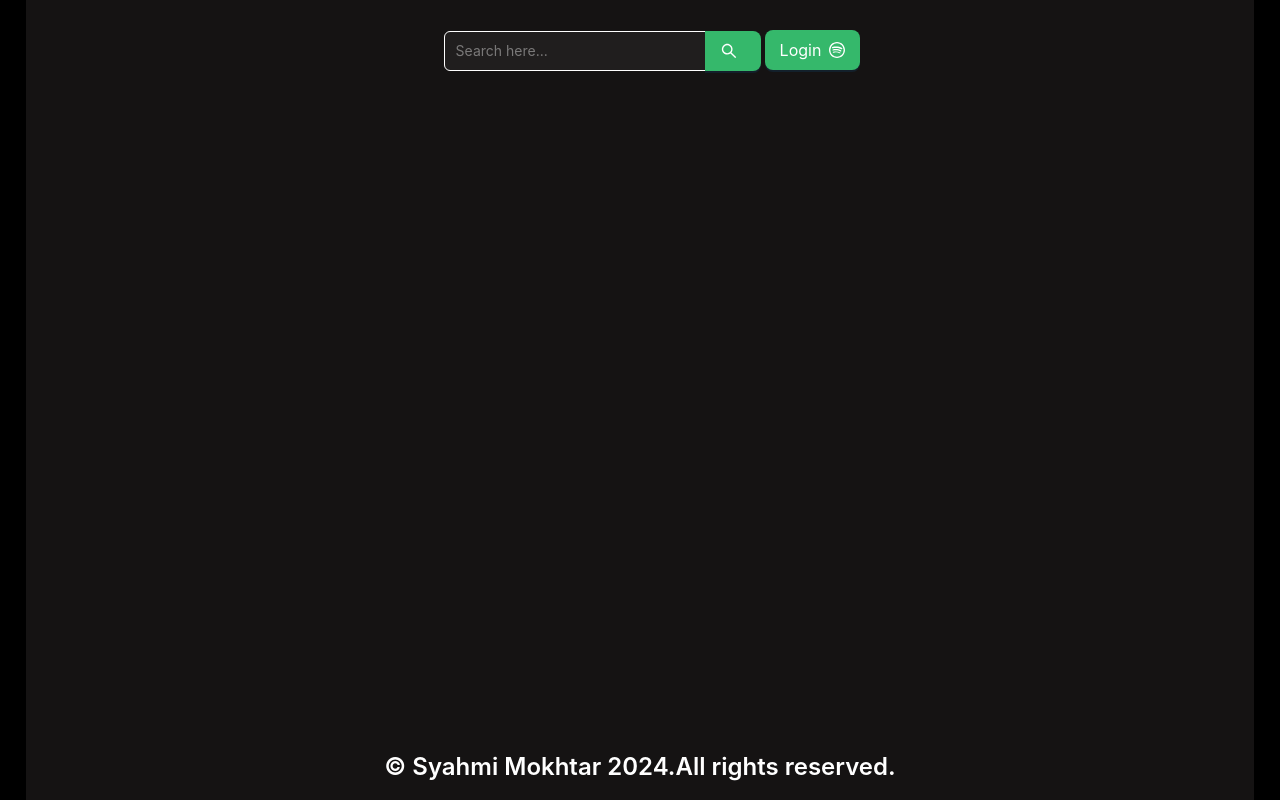
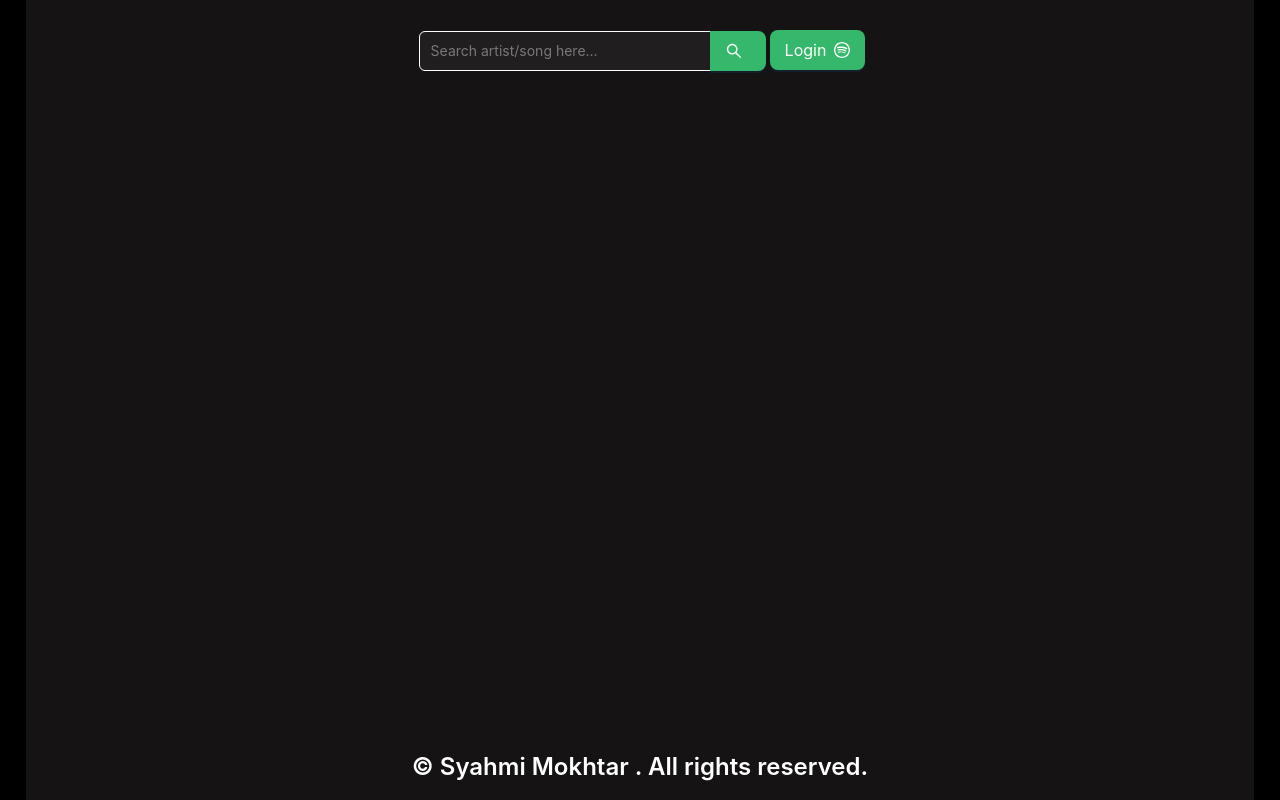
Before and after one commit to syahmimokhtar/spootifi-mieapp, a React (Create React App) app: page / in a window 1280 px wide. Built offline with nearby package versions, Linux system fonts and the light colour scheme; no server answers.

Commit message:
last change

```diff
--- a/src/components/footer/footer.component.jsx
+++ b/src/components/footer/footer.component.jsx
@@ -11,7 +11,7 @@ const FooterWeb=({children, ...otherProps})=>
     return (
 
     <Footer style={footerStyle}>
-      <TypoStyles style={{textAlign:'center', color:'white'}} level={3} >&copy; Syahmi Mokhtar 2024.All rights reserved.</TypoStyles>
+      <TypoStyles style={{textAlign:'center', color:'white'}} level={3} >&copy; Syahmi Mokhtar . All rights reserved.</TypoStyles>
     </Footer>
 
     )
--- a/src/components/login/login.component.jsx
+++ b/src/components/login/login.component.jsx
@@ -1,8 +1,7 @@
 import React, { useState, useEffect } from "react";
 import ButtonStyle from "../button/button.component";
-import {  Avatar, Flex, Row, Col } from 'antd';
+import { Avatar, Flex, Row, Col } from "antd";
 import axios from "axios";
-
 
 const clientId = process.env.REACT_APP_API_KEY;
 var urlHost;
@@ -24,7 +23,6 @@ const Login = () => {
   const [token, setToken] = useState("");
   const [profileData, setProfileData] = useState(null);
 
-
   useEffect(() => {
     const hash = window.location.hash;
     let token = window.localStorage.getItem("token");
@@ -39,43 +37,31 @@ const Login = () => {
     }
 
     setToken(token);
-
-
   }, []);
 
-
-
   //get profile data
-  useEffect(()=>
-  {
+  useEffect(() => {
     const getProfile = async () => {
       try {
-
-        if(token){
-          console.log('login success...')
+        if (token) {
           const headers = {
-            "Content-Type":"application/json",
+            "Content-Type": "application/json",
             Authorization: "Bearer " + token,
           };
 
           var urlProfile = `https://api.spotify.com/v1/me`;
           const response = await axios.get(urlProfile, { headers });
           const profileData = response.data;
-          setProfileData(profileData)
-          console.log('profile', profileData);
-
+          setProfileData(profileData);
+          // console.log("profile", profileData);
         }
-
-      }
-
-      catch (error) {
-        console.log('error' , error);
+      } catch (error) {
+        console.log("error", error);
       }
     };
 
     getProfile();
-
-  },[token])
+  }, [token]);
 
   const handleLogout = () => {
     setToken("");
@@ -90,18 +76,18 @@ const Login = () => {
 
   return (
     <>
-
-
-    <Row justify="flex-start" >
-
-    <Col  xs={24} xl={8}>
+      <Row justify="flex-start">
+        <Col >
           {!token ? (
-
-
-        <ButtonStyle size="large" type="primary"htmlType="button" onClick={handleLogin}
-        >Login</ButtonStyle>) :
-
-        (
+            <ButtonStyle
+              size="large"
+              type="primary"
+              htmlType="button"
+              onClick={handleLogin}
+            >
+              Login
+            </ButtonStyle>
+          ) : (
             <ButtonStyle
               size="large"
               type="primary"
@@ -112,30 +98,21 @@ const Login = () => {
             </ButtonStyle>
           )}
         </Col>
+      </Row>
+        {profileData && (
 
+            <Row>
+              <Col xs={24} xl={8}>
+                <Avatar size={35} src={profileData.images[0].url} />
+              </Col>
+              {/* <Col>
+                <p>Hello, {profileData.display_name}</p>
+              </Col> */}
             </Row>
 
-
-    {profileData && (
-      <Row>
-        <Col>
-          <Avatar size={40} src={profileData.images[0].url} />
-        </Col>
-        <Col>
-          <p style={{ margin: 0 }}>Hello, {profileData.display_name}</p>
-        </Col>
-
-      </Row>
-
-
-    // <div style={{ backgroundColor:'black', margin: "10px", padding:'5px', display: "flex", alignItems: "flex-end" }}>
-    //     <p style={{ margin: 0 }}>Hello, {profileData.display_name}</p>
-    // </div>
         )}
 
-
     </>
-
   );
 };
 
--- a/src/components/searchbar/searchbar.component.jsx
+++ b/src/components/searchbar/searchbar.component.jsx
@@ -36,32 +36,6 @@ const SearchBar = ({
 
 
 
-
-  // useEffect(() => {
-  //   const fetchGenres = async () => {
-  //     try {
-
-
-  //       const headers = {
-  //         "Content-Type": "application/json",
-  //         Authorization: "Bearer " + accessToken,
-  //       };
-  //         const urlGenre=`https://api.spotify.com/v1/recommendations/available-genre-seeds`;
-  //         const responseData = await axios.get(urlGenre, {headers});
-  //         const { genres } = responseData.data;
-  //         // Update state with the genre data
-  //         console.log(genres)
-  //         setGenre(genres);
-  //     } catch (error) {
-  //       console.error('Error fetching genres:', error);
-  //     }
-  //   };
-
-  //   fetchGenres();
-  // });// Empty dependency array means this effect runs only once, on mount
-
-
-
   const fetchAlbums = async (searchKey) => {
     try {
 
@@ -81,7 +55,7 @@ const SearchBar = ({
       //get albums, playlist , artist,track
       var urlData = `https://api.spotify.com/v1/search?q=${trimSearchKey}&type=show,artist,track,album,playlist&limit=10&market=ES&sort=popularity`;
       const response = await axios.get(urlData, { headers });
-       console.log('searched', response.data)
+      //  console.log('searched', response.data)
       const playlistData = response.data.playlists.items;
       setPlaylists(playlistData);
 
@@ -167,8 +141,8 @@ const SearchBar = ({
           <Space.Compact
             style={{
               width: "100%",
-              margin: "10px 10px ",
-              padding: "20px 14px",
+              marginRight: "50px",
+              padding: "4px",
             }}
           >
             <Input
@@ -179,7 +153,7 @@ const SearchBar = ({
                 border: "1px solid white",
               }}
               onChange={handleChange}
-              placeholder="Search here..."
+              placeholder="Search artist/song here..."
             />
             <Button
               size="large"
```
Lines whose indentation alone changed are shown as unchanged.
